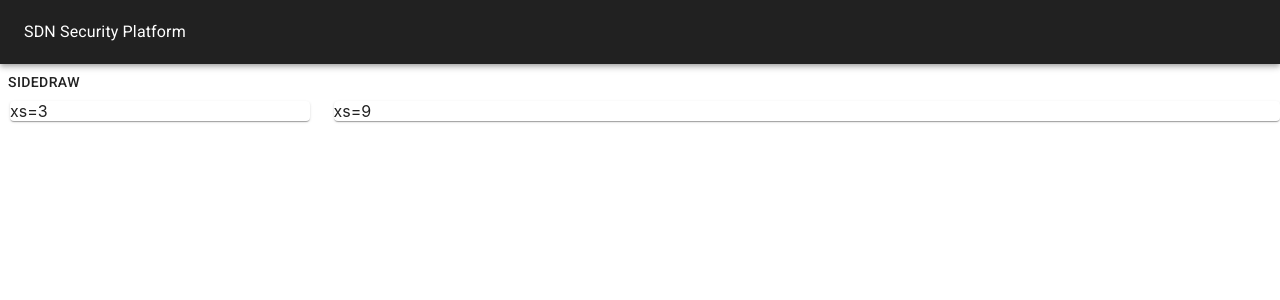
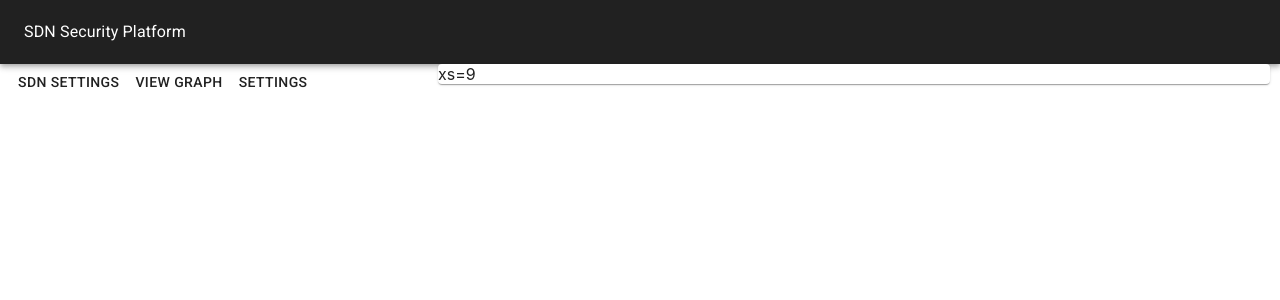
Before and after one commit to chrissayon/sdn_security_platform_frontend, a React (Create React App) app: page / in a window 1280 px wide. Shown: the top 300 px of the page. Built offline with nearby package versions, Linux system fonts and the light colour scheme.

Commit message:
Implemented non-functinal side buttons

```diff
--- a/src/Containers/Layout.js
+++ b/src/Containers/Layout.js
@@ -16,7 +16,7 @@ class Layout extends Component {
             <React.Fragment>
 
                 <Header>SDN Security Platform</Header>
-                <Sidebar />
+                {/* <Sidebar /> */}
 
                 <MainBody />
 
--- a/src/Containers/MainBody/MainBody.js
+++ b/src/Containers/MainBody/MainBody.js
@@ -2,6 +2,7 @@ import React, { Component } from 'react';
 
 import Paper from '@material-ui/core/Paper';
 import Grid from '@material-ui/core/Grid';
+import SideButtons from './SideButtons/SideButtons'
 
 import { makeStyles } from '@material-ui/core/styles'
 import { withStyles } from '@material-ui/core/styles';
@@ -22,17 +23,22 @@ const styles = makeStyles(theme => ({
     },
 }));
 
-
+//Main body of the page
 class MainBody extends Component {
     render () {
         const { classes } = this.props;
 
         return (
-            <Grid container style={{paddingLeft: 10}} spacing={3}>
-                <Grid item xs={3}>
-                    <Paper className={classes.paper}>xs=3</Paper>
+            <Grid container style={{paddingLeft: 10, paddingRight: 10}} spacing={3}>
+                <Grid item xs={4}>
+                    {/* <Paper className={classes.paper}>xs=3</Paper> */}
+                    <SideButtons />
                 </Grid>
-                <Grid item xs={9}>
+                {/* {[0, 1, 2].map(value => (
+                     <Grid container key={value} item>
+                        <Paper className={classes.paper} />
+                    </Grid>))} */}
+                <Grid item xs={8}>
                     <Paper className={classes.paper}>xs=9</Paper>
                 </Grid>
             </Grid>
--- /dev/null
+++ b/src/Containers/MainBody/SideButtons/SideButtons.js
@@ -0,0 +1,18 @@
+import React, { Component } from 'react';
+import Button from '@material-ui/core/Button';
+
+const buttonList = ['SDN Settings', 'View Graph','Settings'];
+
+class SideButtons extends Component {
+
+    render () {
+        return (
+            <div>
+                {buttonList.map((element, index) =>
+                    <Button style={{textAlign: "center"}} key={index}>{element}</Button>)}
+            </div>
+        )
+    }
+}
+
+export default SideButtons;
```
